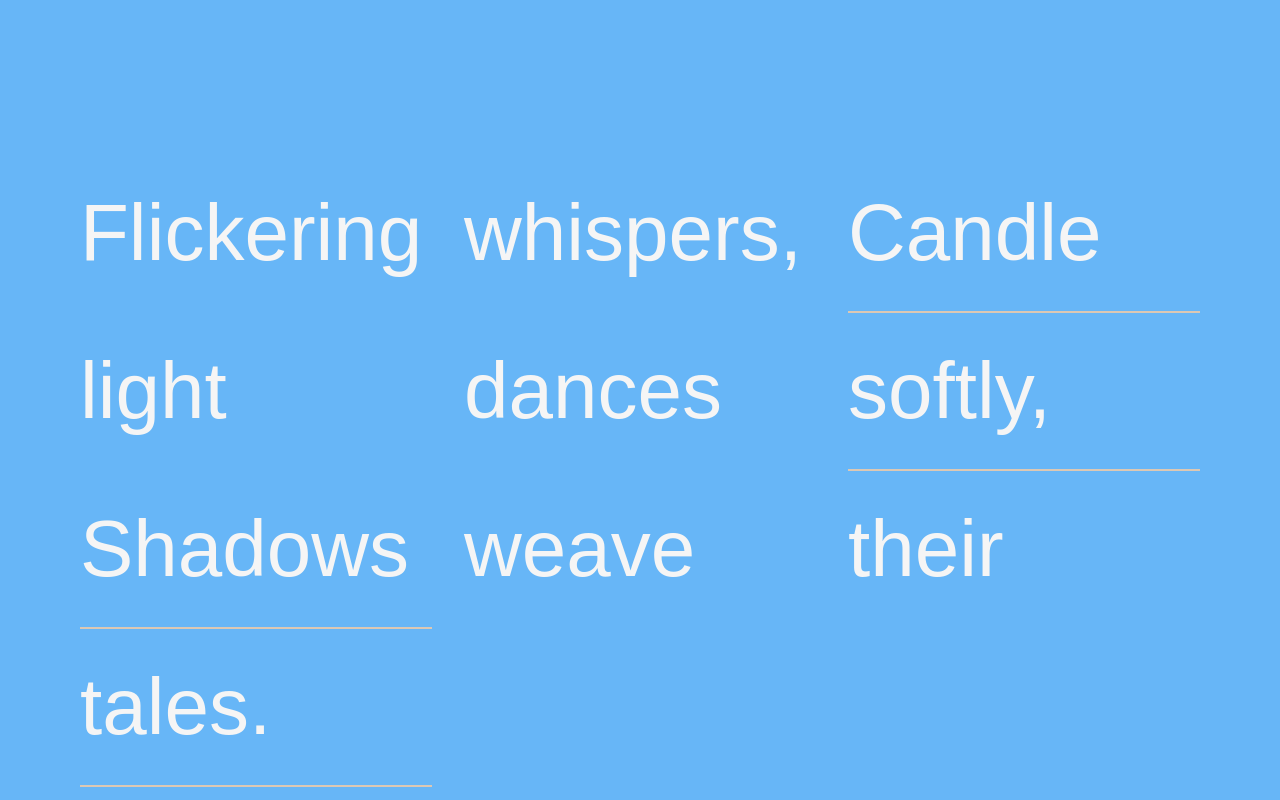
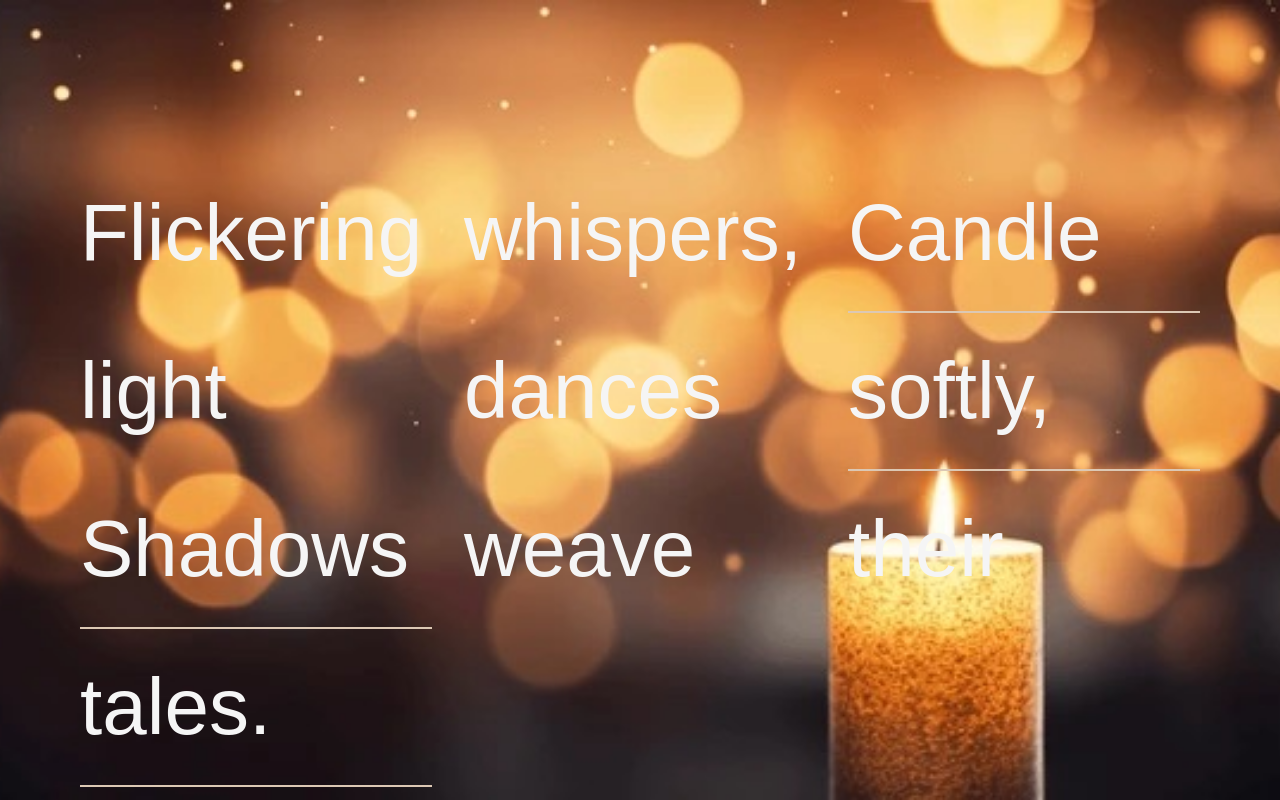
Before and after one commit to TotoTats/Chapter-6, a plain HTML site: page index.html in a window 1280 px wide. Drawn offline with Linux system fonts and the light colour scheme.

Commit message:
Update index.html

```diff
--- a/index.html
+++ b/index.html
@@ -12,7 +12,7 @@
 	}
 	body {
 	margin: 1rem;
-	background: url("img/candle-bokeh.jpg") no-repeat center/cover;
+	background: url("assets/img/candle-bokeh.jpg") no-repeat center/cover;
 	background-repeat: no-repeat;
     background-position: center;
     background-size: cover;
```
